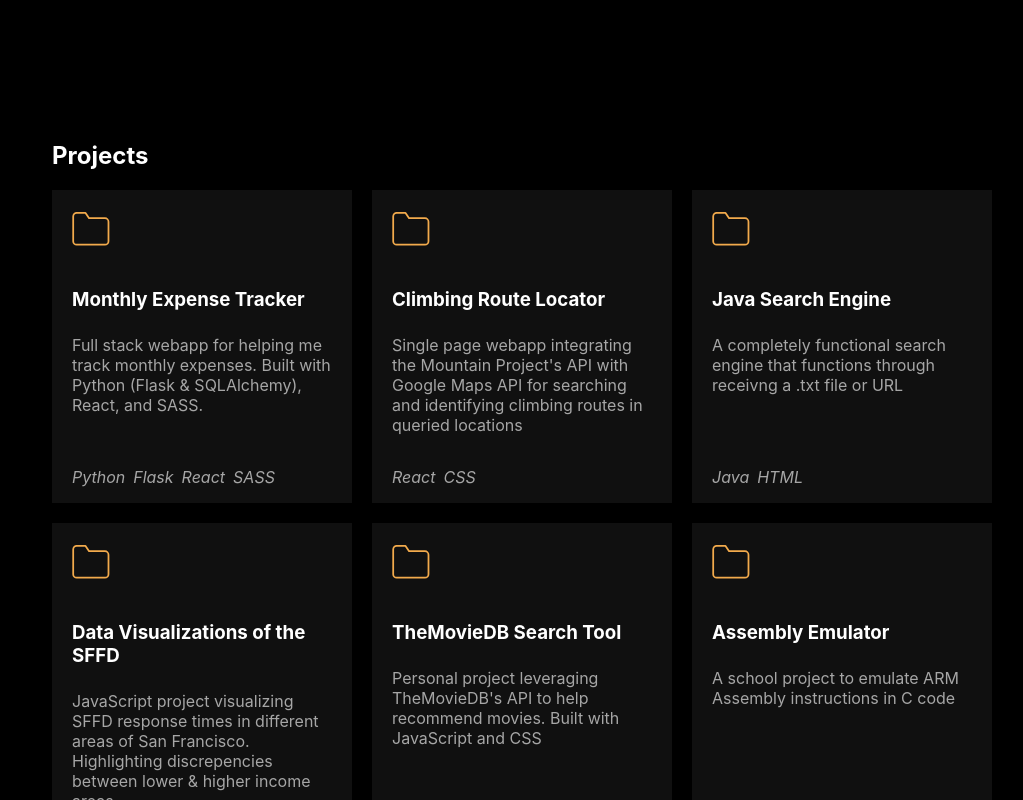
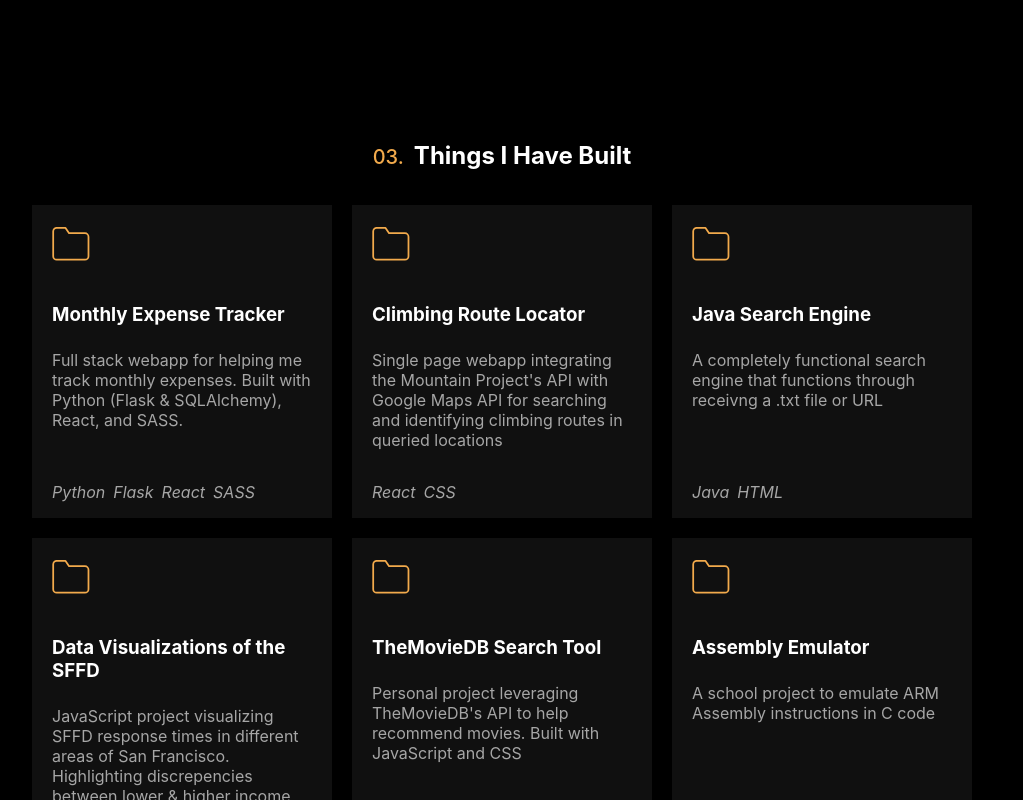
Before and after one commit to isaq98/portfolio_site, a React (Create React App) app: page / in a window 1280 px wide. Shown: the part 2000-2800 px from the top of the page, without its empty margins (138-1161 px from the left). Built offline with nearby package versions, Linux system fonts and the light colour scheme.

Commit message:
Adjusting some other button stylings

```diff
--- a/src/Components/About/_About.scss
+++ b/src/Components/About/_About.scss
@@ -18,7 +18,6 @@
     & > .section-heading::before {
         content: "01. ";
         color: #f2aa4c;
-        position: relative;
         margin-right: 5px;
         font-weight: 500;
         font-size: 20px;
--- a/src/Components/Contact/_Contact.scss
+++ b/src/Components/Contact/_Contact.scss
@@ -9,11 +9,20 @@
     & > .section-header {
         color: #fff;
     }
+    & > .section-header::before {
+        content: "04. ";
+        color: #F2AA4CFF;
+        font-weight: 500;
+        font-size: 20px;
+        margin-right: 5px;
+    }
     & > .contact-div {
         & > .big-contact-font {
             color:#fff;
+            font-size: 2.5em;
         }
         & > .contact-text {
+            font-size: 17px;
             color: #A6A6A6;
         }
     }
@@ -24,13 +33,14 @@
         height: 50px;
         width: 125px;
         transition: transform 250ms;
-        border: 1px solid #A6A6A6;
-        color: #A6A6A6;
+        border: 1px solid #fff;
+        color: #fff;
     }
     & .contact-button:hover {
-        color: #fff;
-        border-color: #fff;
+        color: #F2AA4CFF;
+        border-color: #F2AA4CFF;
         cursor: pointer;
+        transition: 400ms;
         transform: translateY(-10px);
     }
 }
--- a/src/Components/Contact/index.js
+++ b/src/Components/Contact/index.js
@@ -8,8 +8,8 @@ function Contact() {
             <h2 className="section-header">Contact Me</h2>
             <div className="contact-div">
                 <h1 className="big-contact-font">Say Hello!</h1>
-                <p className="contact-text">I'm always open to making new connections. If you have any questions or would like to say hello, drop me an email! I'll get back to ya as soon as I can! </p>
-                <a href="mailto: isaq98@gmail.com"><button className="contact-button">Get in Touch</button></a>
+                <p className="contact-text">My inbox is always open. If you have any questions or would like to say hello, drop me an email! I'll get back to you as soon as I can. </p>
+                <a href="mailto: isaq98@gmail.com"><button className="contact-button">Email Me</button></a>
             </div>
             <Socials />
         </section>
--- a/src/Components/Navbar/_Navbar.scss
+++ b/src/Components/Navbar/_Navbar.scss
@@ -1,5 +1,6 @@
 .navigation-bar {
     position: sticky;
+    z-index: 3;
     top: 0px;
     background-color: #000;
     display: flex;
--- a/src/Components/Projects/_Projects.scss
+++ b/src/Components/Projects/_Projects.scss
@@ -1,9 +1,20 @@
 .projects {
+    display: flex;
+    flex-direction: column;
+    align-items: center;
     height: 100vh;
     max-width: 900px;
     margin: 0px auto;
     & > .section-header {
         color: #fff;
+        padding-bottom: 15px;
+    }
+    & > .section-header::before {
+        content:"03. ";
+        color: #F2AA4CFF;
+        font-weight: 500;
+        font-size: 20px;
+        margin-right: 5px;
     }
     & .projects-container {
         display: grid;
@@ -75,14 +86,16 @@
                 border-radius: 5px;
                 height: 50px;
                 width: 175px;
-                border: 1px solid #A6A6A6;
-                color: #A6A6A6;
+                border: 1px solid #fff;
+                //color: #A6A6A6;
+                color: #fff;
             }
             & > .git-button:hover {
                 cursor: pointer;
-                color: #fff;
-                border-color: #fff;
+                color: #F2AA4CFF;
+                border-color: #F2AA4CFF;
                 transform: translateY(-10px);
+                transition: 400ms;
             }
         }
     }
--- a/src/Components/Projects/index.js
+++ b/src/Components/Projects/index.js
@@ -35,7 +35,7 @@ function Projects() {
 
     return(
         <section className="projects" id="projects">
-            <h2 className="section-header">Projects</h2>
+            <h2 className="section-header">Things I Have Built </h2>
             <div className="projects-container">
                 {renderProjectDivs()}
             </div>
```
